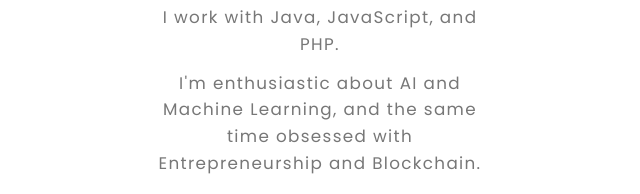
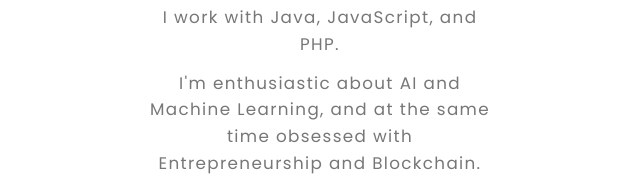
Before and after one commit to anietieasuquo/anietieasuquo.github.io, a plain HTML site: page index.html in a window 1280 px wide. Shown: the part 359-553 px from the top of the page, 320-960 px from the left. Drawn offline with Linux system fonts and the light colour scheme; files whose address does not match are found by name.

Commit message:
Corrected grammartical error

```diff
--- a/index.html
+++ b/index.html
@@ -41,7 +41,7 @@
 								I work with Java, JavaScript, and PHP.
 							</p>
 							<p class="march">
-								I'm enthusiastic about AI and Machine Learning, and the same time obsessed with Entrepreneurship and Blockchain.
+								I'm enthusiastic about AI and Machine Learning, and at the same time obsessed with Entrepreneurship and Blockchain.
 							</p>
 						</div>
 						<ul class="social-icons">
```
